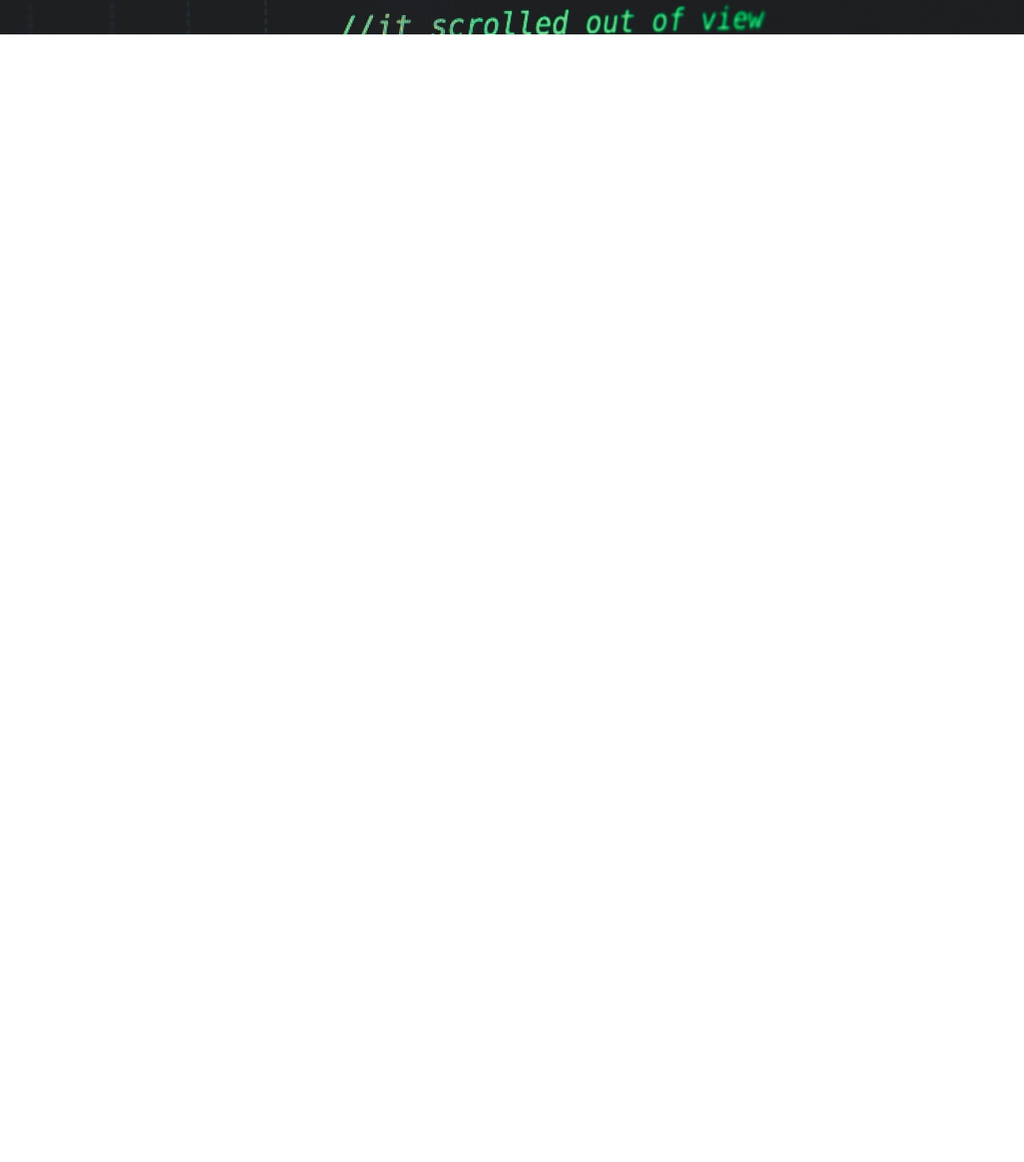
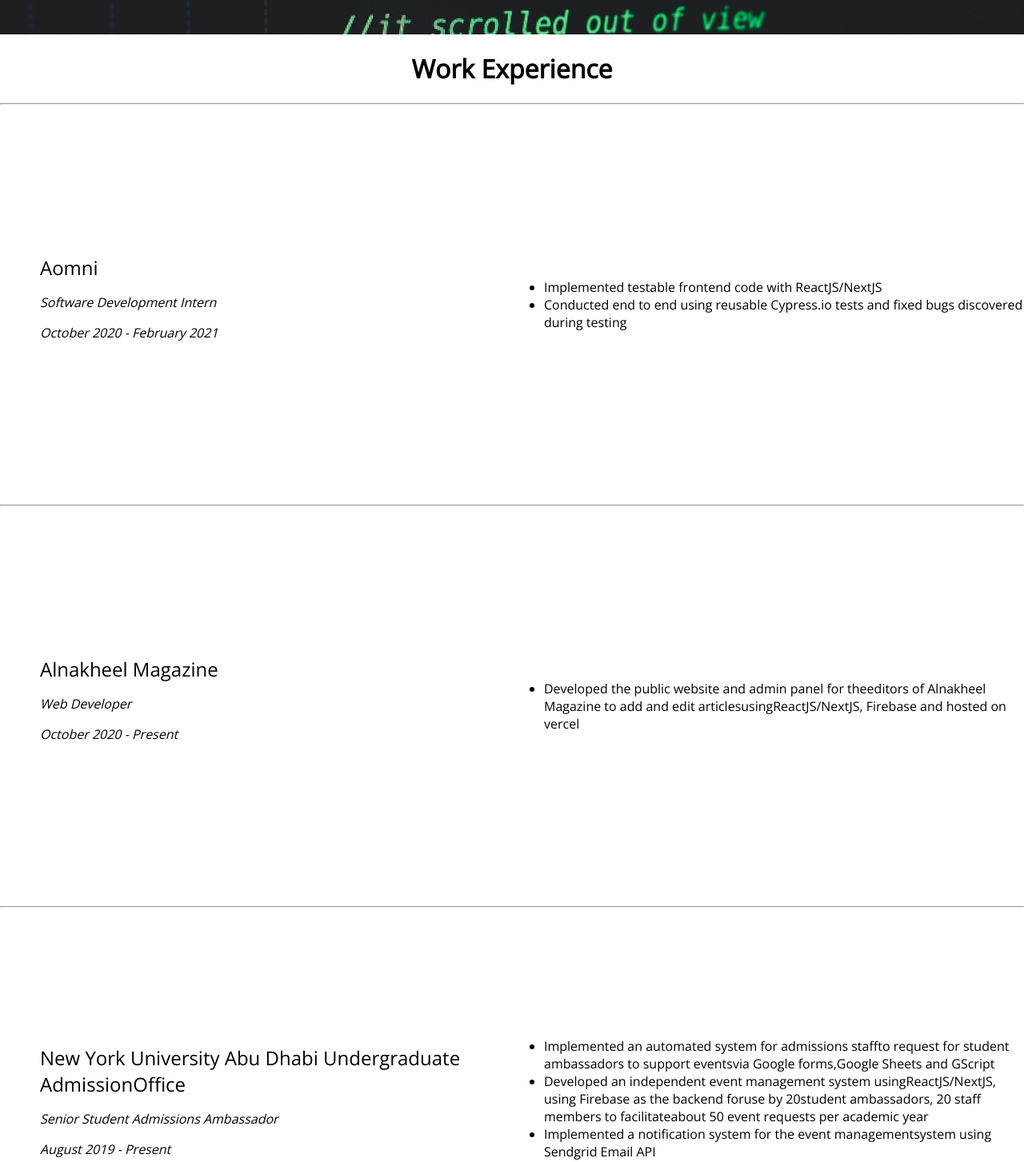
Before and after one commit to aayronaayush/portfolio_v2, a Next.js app: page / in a window 1280 px wide. Shown: the part 518-1971 px from the top of the page at 80% size. Before the commit the page ends 800 px from the top, so only its background shows below. Built offline with nearby package versions, Linux system fonts and the light colour scheme.

Commit message:
add work experience on homepage --> desktop only

```diff
--- /dev/null
+++ b/components/HR.tsx
@@ -0,0 +1,13 @@
+import { createUseStyles } from "react-jss"
+
+const useStyles = createUseStyles({
+    horizontalRule: {
+    margin: 0,
+    padding: 0,
+  },
+})
+
+export default function HorizontalRule() {
+    const classes = useStyles()
+    return <hr className={classes.horizontalRule} />
+}
--- a/components/Header.tsx
+++ b/components/Header.tsx
@@ -5,6 +5,7 @@
 
 import youtubeIcon from "../public/youtube.png";
 import arrow from "../public/arrow.png";
+import HorizontalRule from "./HR";
 
 const mobileNavContainerHeight = "30px";
 
@@ -150,10 +151,10 @@
     text: "CV",
     path: "cv.pdf",
   },
-  {
-    text: "Projects",
-    path: "#",
-  },
+  // {
+  //   text: "Projects",
+  //   path: "#",
+  // },
   // {
   //     text: "Work Experience",
   //     path: "#"
@@ -243,7 +244,7 @@
           })}
         </span>
       </div>
-      <hr className={classes.horizontalRule} />
+      <HorizontalRule />
       <div>
         {navItems.map((navItem, index) => {
           return navItem.text == "CV" ? (
--- /dev/null
+++ b/components/WorkExperience.tsx
@@ -0,0 +1,53 @@
+import { createUseStyles } from "react-jss"
+import { Experience } from "../types"
+
+const useStyles = createUseStyles({
+    container: {
+        height: 500,
+        display: "flex"
+    },
+    content: {
+        display: "flex",
+        width: "50%",
+        height: "100%",
+        alignItems: "center",
+    },
+    role: {
+        paddingLeft: 50
+    },
+    institution: {
+        fontSize: "18pt",
+        textDecoration: "none",
+        color: "inherit"
+    }
+})
+
+export default function WorkExperience({experience}: {experience: Experience}) {
+    const classes = useStyles()
+
+
+    return <div className={classes.container}>
+        <div className={classes.content}>
+            <div className={classes.role}>
+                <a href="app.aomni.com" className={classes.institution}>
+                        {experience.institution}
+                </a>
+                <i>
+                    <p>{experience.title}</p>
+                    <p>{experience.duration}</p>
+                </i>
+            </div>
+        </div>
+        <div className={classes.content}>
+            <ul>
+                {
+                    experience.responsibilities.map((responsibility ) => {
+                        return <li key={responsibility}>
+                            {responsibility}
+                        </li>
+                    })
+                }
+            </ul>
+        </div>
+    </div>
+}
--- /dev/null
+++ b/data/workExperience.tsx
@@ -0,0 +1,35 @@
+import { Experience } from "../types";
+
+export const WorkExperience: Array<Experience> = [
+    {
+        institution: "Aomni",
+        link: "https://app.aomni.com",
+        duration: "October 2020 - February 2021",
+        title: "Software Development Intern",
+        responsibilities: [
+            "Implemented testable frontend code with ReactJS/NextJS",
+            "Conducted end to end using reusable Cypress.io tests and fixed bugs discovered during testing"
+        ]
+    },
+    {
+        institution: "Alnakheel Magazine",
+        link: "https://alnakheel.org",
+        duration: "October 2020 - Present",
+        title: "Web Developer",
+        responsibilities: [
+            "Developed the public website and admin panel for theeditors of Alnakheel Magazine to add and edit articlesusingReactJS/NextJS, Firebase and hosted on vercel"
+        ]
+    },
+    {
+        institution: "New York University Abu Dhabi Undergraduate AdmissionOffice",
+        link: "#",
+        duration: "August 2019 - Present",
+        title: "Senior Student Admissions Ambassador",
+        responsibilities: [
+            "Implemented an automated system for admissions staffto request for student ambassadors to support eventsvia Google forms,Google Sheets and GScript",
+            "Developed an independent event management system usingReactJS/NextJS, using Firebase as the backend foruse by 20student ambassadors, 20 staff members to facilitateabout 50 event requests per academic year",
+            "Implemented a notification system for the event managementsystem using Sendgrid Email API",
+            "Implemented event scheduling on Google Calendar usingGoogle Calendar API"
+        ]
+    }
+]
--- a/package.json
+++ b/package.json
@@ -11,7 +11,8 @@
     "next": "11.0.1",
     "react": "17.0.2",
     "react-dom": "17.0.2",
-    "react-jss": "^10.7.1"
+    "react-jss": "^10.7.1",
+    "uuid": "^8.3.2"
   },
   "devDependencies": {
     "@types/react": "17.0.15",
--- a/pages/index.tsx
+++ b/pages/index.tsx
@@ -1,8 +1,10 @@
 import { createUseStyles } from "react-jss";
 
 import Title from "../components/Title";
-import Header from "../components/Header";
 import SummaryBlock from "../components/SummaryBlock";
+import WorkExperience from "../components/WorkExperience";
+import HorizontalRule from "../components/HR";
+import { WorkExperience as WorkExperienceData } from "../data/workExperience";
 
 const useStyles = createUseStyles({
   text: {
@@ -22,6 +24,9 @@
     fontSize: "18pt",
     textShadow: "2px 2px 2px grey",
   },
+  title: {
+    textAlign: "center",
+  }
 });
 
 export default function Home() {
@@ -38,6 +43,16 @@
     <div>
       <Title />
       <SummaryBlock content={summaryBlockContent} />
+      <h1 className={classes.title}>Work Experience</h1>
+      <HorizontalRule />
+      {
+        WorkExperienceData.map((experience) => {
+          return <div key={experience.institution}>
+          <WorkExperience experience={experience}/>
+          <HorizontalRule />
+          </div>
+        })
+      }
     </div>
   );
 }
--- /dev/null
+++ b/types.ts
@@ -0,0 +1,7 @@
+export interface Experience {
+    institution: string;
+    link: string;
+    duration: string;
+    title: string;
+    responsibilities: Array<string>
+}
```
Also changed, not shown: 1 other file (tests, documents, lock files or other folders).
